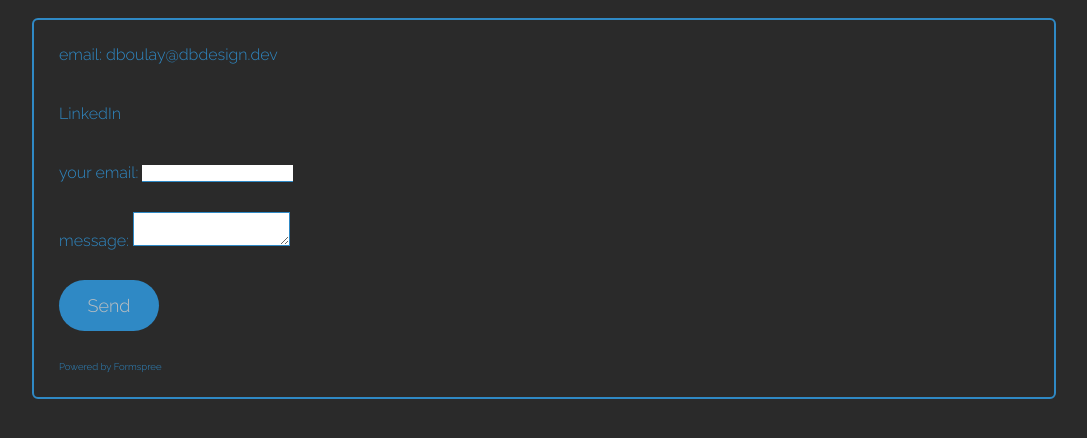
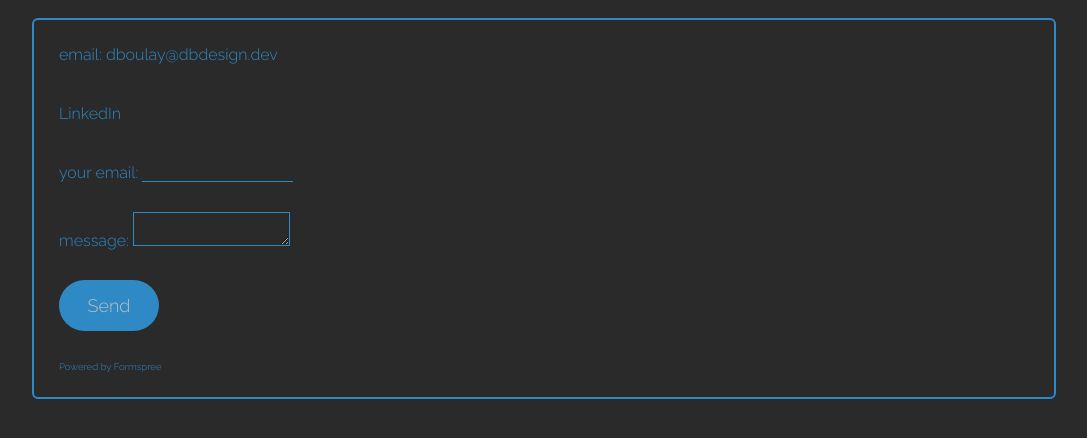
Before and after one commit to Aerothises/Portfolio_Site, a plain HTML site: page contact.html in a window 1280 px wide. Shown: the part 306-744 px from the top of the page, without its empty margins (96-1183 px from the left). Drawn offline with nearby package versions, Linux system fonts and the light colour scheme.

Commit message:
fixed formspree background

```diff
--- a/style_main.css
+++ b/style_main.css
@@ -128,10 +128,13 @@ body {
     flex-direction: column;
     gap: 30px;
     align-items: flex-start;
+
 }
-#formspree-input-email {
+.formspree-input {
     border: 0;
     border-bottom: 1px solid #2f89c5;
+    background-color: #2a2a2a;
+
 }
 .formspree-input:focus {
     outline: none;
```
